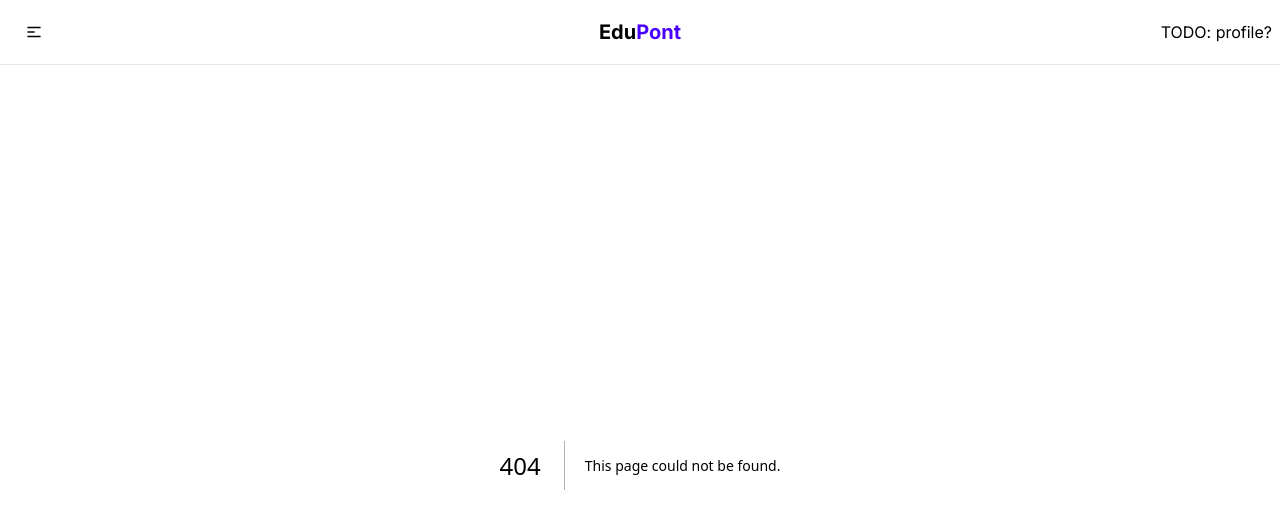
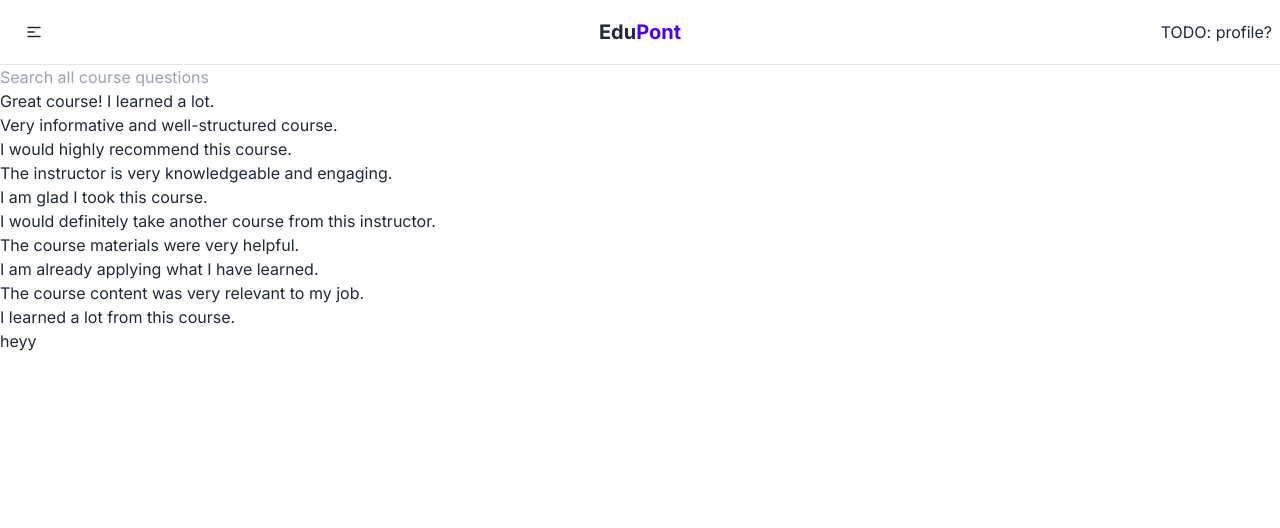
Before and after one commit to f-okd/ac-hack-2023, a Next.js app: page /comments in a window 1280 px wide. Before the commit this address had no page. Shown: the top 528 px of the page. Built offline with nearby package versions, Linux system fonts and the light colour scheme.

Commit message:
comments fitltering

```diff
--- /dev/null
+++ b/src/components/Comments.tsx
@@ -0,0 +1,108 @@
+import {useEffect, useState} from "react"
+
+interface comment {
+    id: number;
+    userID: string;
+    courseID: string;
+    message: string;
+}
+const  commentsTestData:comment[] = [
+  {
+    id: 1,
+    userID: "user1",
+    courseID: "course1",
+    message: "Great course! I learned a lot.",
+  },
+  {
+    id: 2,
+    userID: "user2",
+    courseID: "course2",
+    message: "Very informative and well-structured course.",
+  },
+  {
+    id: 3,
+    userID: "user1",
+    courseID: "course3",
+    message: "I would highly recommend this course.",
+  },
+  {
+    id: 4,
+    userID: "user2",
+    courseID: "course4",
+    message: "The instructor is very knowledgeable and engaging.",
+  },
+  {
+    id: 5,
+    userID: "user1",
+    courseID: "course5",
+    message: "I am glad I took this course.",
+  },
+  {
+    id: 6,
+    userID: "user2",
+    courseID: "course1",
+    message: "I would definitely take another course from this instructor.",
+  },
+  {
+    id: 7,
+    userID: "user1",
+    courseID: "course2",
+    message: "The course materials were very helpful.",
+  },
+  {
+    id: 8,
+    userID: "user2",
+    courseID: "course3",
+    message: "I am already applying what I have learned.",
+  },
+  {
+    id: 9,
+    userID: "user1",
+    courseID: "course4",
+    message: "The course content was very relevant to my job.",
+  },
+  {
+    id: 10,
+    userID: "user2",
+    courseID: "course5",
+    message: "I learned a lot from this course.",
+  },
+];
+
+const Comments = () => {
+    const [comments, setComments] = useState(commentsTestData)
+    const [searchValue, setSearchValue] = useState("")
+    const resultsEmpty = comments.length === 0
+
+    const filterComments = () => {
+        const currentQueryResults = comments.filter((comment) => comment.message.includes(searchValue))
+        setComments(currentQueryResults)
+    }
+
+    const resetComments = () => {
+        setComments(commentsTestData)
+    }
+    const handleInputChange = (e: React.FormEvent<HTMLInputElement>) => {
+      setSearchValue(e.currentTarget.value);
+      if(searchValue.length >3) {
+        filterComments()
+      } else {
+        resetComments()
+      }
+    };
+
+  return (
+    <>
+    <input type="text" placeholder="Search all course questions" onChange={(e) => handleInputChange(e)} value={searchValue}></input>
+      <div>
+        {comments.map(
+            (comment, i) => (<p key={i}>{comment.message}</p>)
+        )}
+        {resultsEmpty && <p>No Comments matching that term</p>}
+    </div>
+
+    </>
+  );
+}
+
+export default Comments
--- /dev/null
+++ b/src/pages/comments.tsx
@@ -0,0 +1,13 @@
+import Comments from '@/components/Comments'
+import React from 'react'
+
+const CommentsPage = () => {
+  return (
+    <>
+        <Comments/>
+        heyy
+    </>
+  )
+}
+
+export default CommentsPage
```
